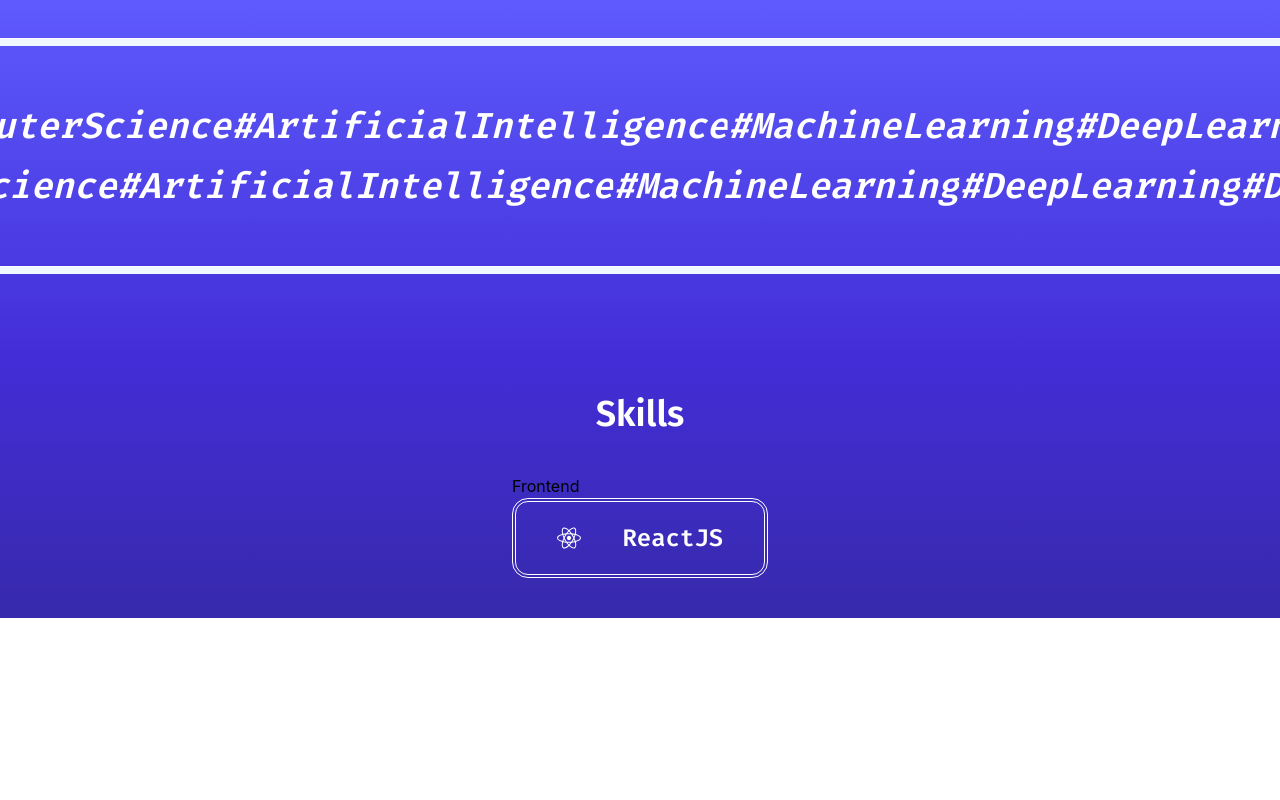
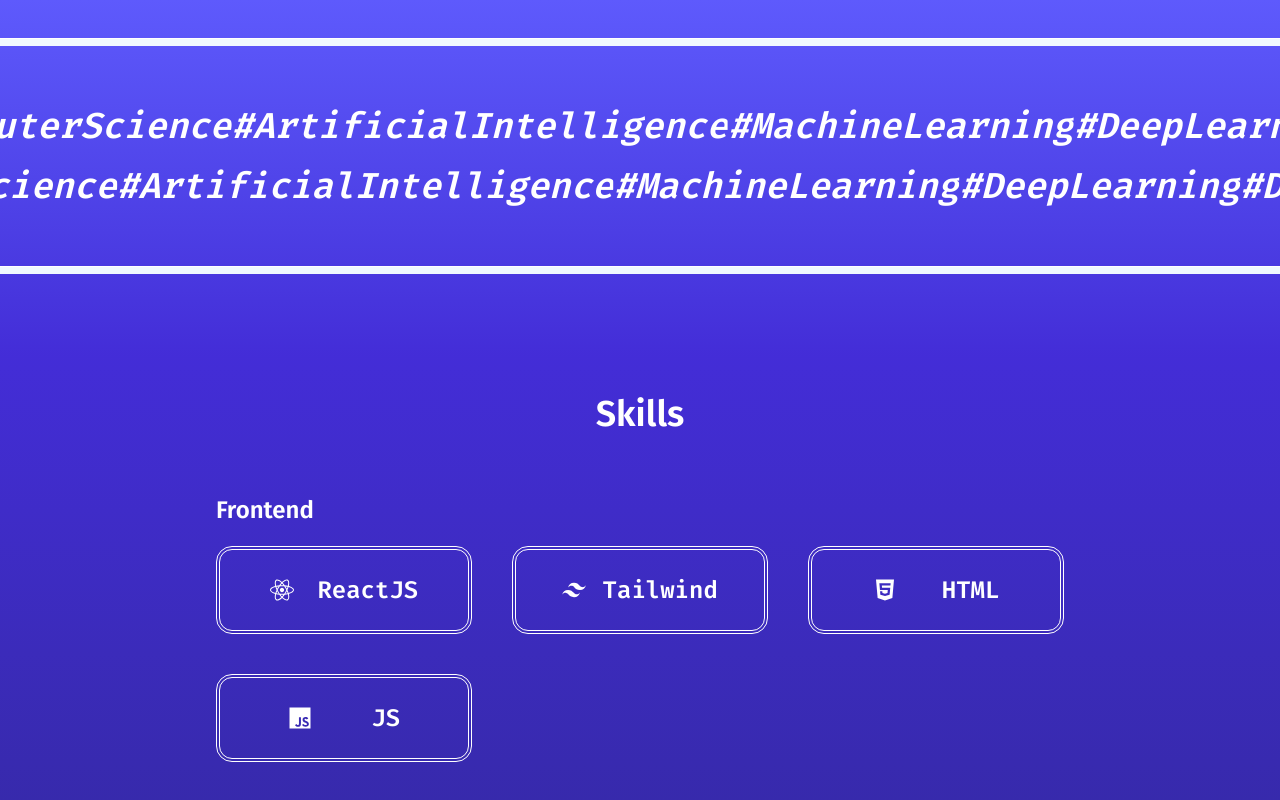
Before and after one commit to lucky-KRMU/Portfolio, a React app: page / in a window 1280 px wide. Shown: the part 842-1642 px from the top of the page. Before the commit the page ends 1460 px from the top, so only its background shows below. Built offline with nearby package versions, Linux system fonts and the light colour scheme; the HTML template or start-up script is replaced by a standard one.

Commit message:
add frontend in skills

```diff
--- a/src/Components/Skills/Skills.jsx
+++ b/src/Components/Skills/Skills.jsx
@@ -1,17 +1,18 @@
 import React from 'react'
-import { FaReact } from "react-icons/fa";
+import { FaReact, FaHtml5, FaJs } from "react-icons/fa";
+import { RiTailwindCssFill } from "react-icons/ri";
 
-const SkillCard = ({icon, name}) => {
-    return(
+const SkillCard = ({ icon, name }) => {
+    return (
         <>
-        <div className='w-[50vw] h-[5vh]  flex justify-around items-center text-white border-double border-4 border-white rounded-2xl text-xl cursor-pointer p-10 duration-200 ease-out hover:bg-sky-500
+            <div className='w-[50vw] h-[5vh]  flex justify-around items-center gap-1 text-white border-double border-4 border-white rounded-2xl text-xl cursor-pointer p-10 duration-200 ease-out hover:bg-sky-500
 
          md:w-[20vw]
          md:text-2xl
          md:h-[10vh]
-         md:p-5
+
          md:hover:p-10
-         md:hover:scale-[1.1]
+         md:hover:scale-[1.2]
         '>
                 {icon}
                 <h6 className='text-white font-semibold font-[Fira_Code] '>{name}</h6>
@@ -27,8 +28,18 @@
                 <div className='w-full p-10 bg-linear-to-b from-indigo-700 to-indigo-800 flex flex-col items-center justify-center gap-10'>
                     <h1 className='text-3xl md:text-4xl font-semibold font-[Fira_Sans] text-white'>Skills</h1>
                     <div id="frontend">
-                <h4>Frontend</h4>
+                        <h4 className='text-xl md:text-2xl font-semibold font-[Fira_Sans] text-white my-5'>Frontend</h4>
+                        <div className='grid grid-cols-1
+                        gap-10
+
+                        md:grid-cols-2
+                        lg:grid-cols-3
+                        '>
                             <SkillCard icon={<FaReact />} name="ReactJS" />
+                            <SkillCard icon={<RiTailwindCssFill />} name="Tailwind" />
+                            <SkillCard icon={<FaHtml5 />} name="HTML" />
+                            <SkillCard icon={<FaJs />} name="JS" />
+                        </div>
                     </div>
                 </div>
             </section>
```
Lines whose indentation alone changed are shown as unchanged.
